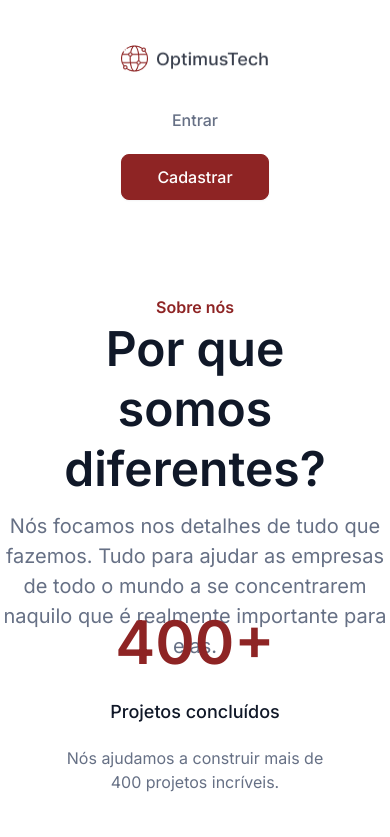
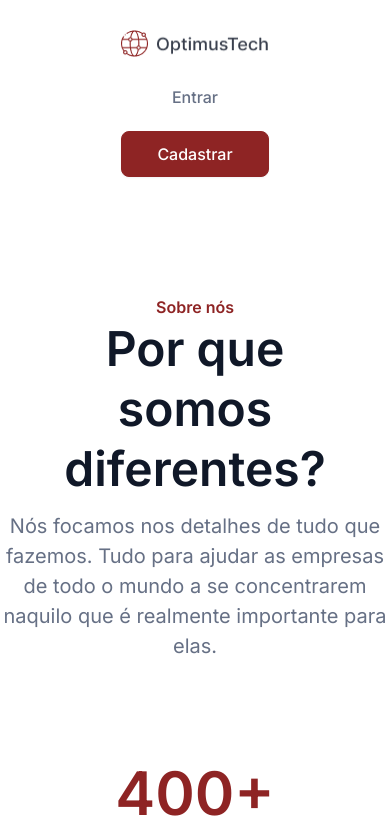
Before and after one commit to esa1715/optimustech-react, a React (Create React App) app: page / in a window 390 px wide. Shown: the top 837 px of the page. Built offline with nearby package versions, Linux system fonts and the light colour scheme.

Commit message:
Ajuste Cabecalho

```diff
--- a/src/componentes/Cabecalho/Cabecalho.css
+++ b/src/componentes/Cabecalho/Cabecalho.css
@@ -1,7 +1,7 @@
 .cabecalho {
     display: flex;
     flex-direction: column;
-    height: 407px;
+    height: auto;
     padding: 96px 0;
     justify-content: space-between;
     align-items: center;
@@ -44,3 +44,9 @@
     text-align: center;
     color: #667085;
 }
+
+/* @media screen and (max-width: 1024px){
+    .cabecalho {
+
+    }
+} */
--- a/src/componentes/Navbar/Navbar.css
+++ b/src/componentes/Navbar/Navbar.css
@@ -92,10 +92,8 @@
 
     .navbar__container {
         flex-direction: column;
-        height: 162.5px;
-        position: relative;
-        top: 18px;
-        width: 100%;
+        height: auto;
+
     }
 
     .navbar__container img {
@@ -106,7 +104,7 @@
     .navbar__actions {
         flex-direction: column;
         width: 9.25rem;
-        height: 100px;
+        height: auto;
         position: relative;
         margin-top: 18px;
     }
```
